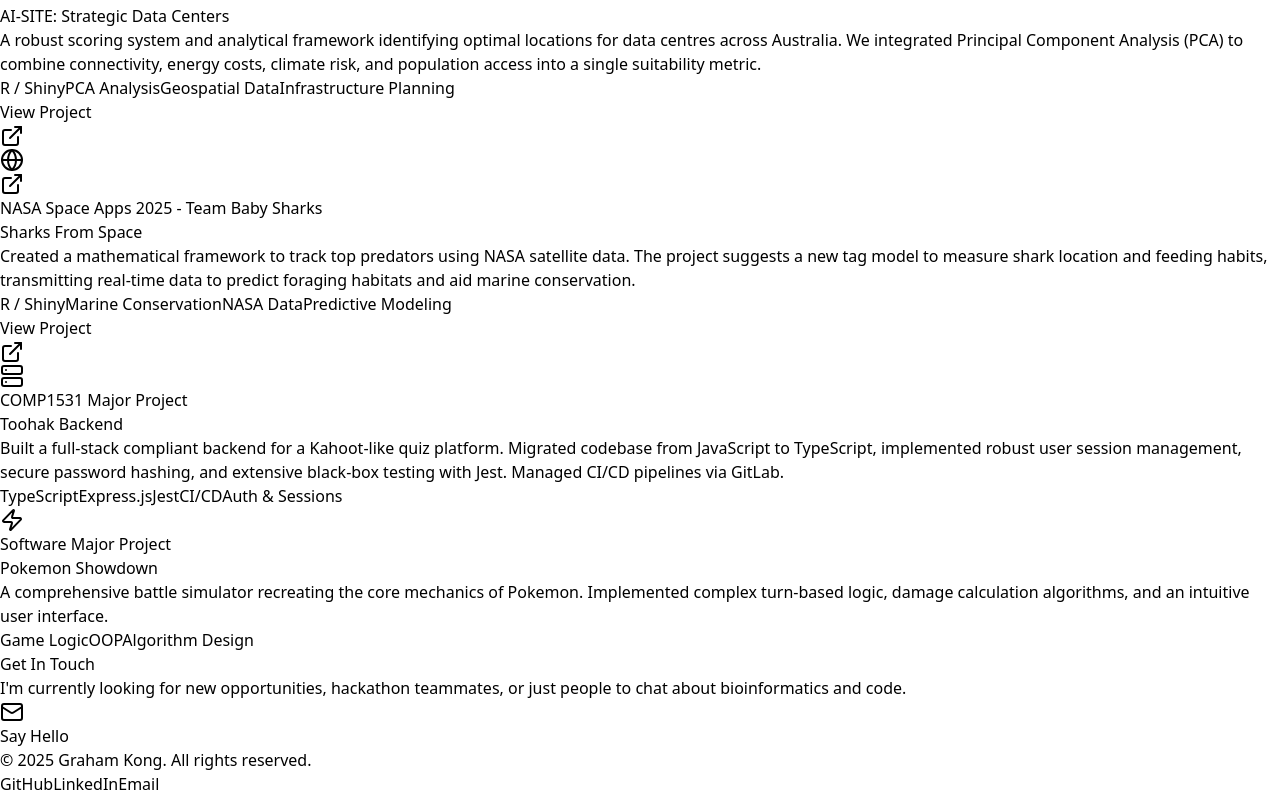
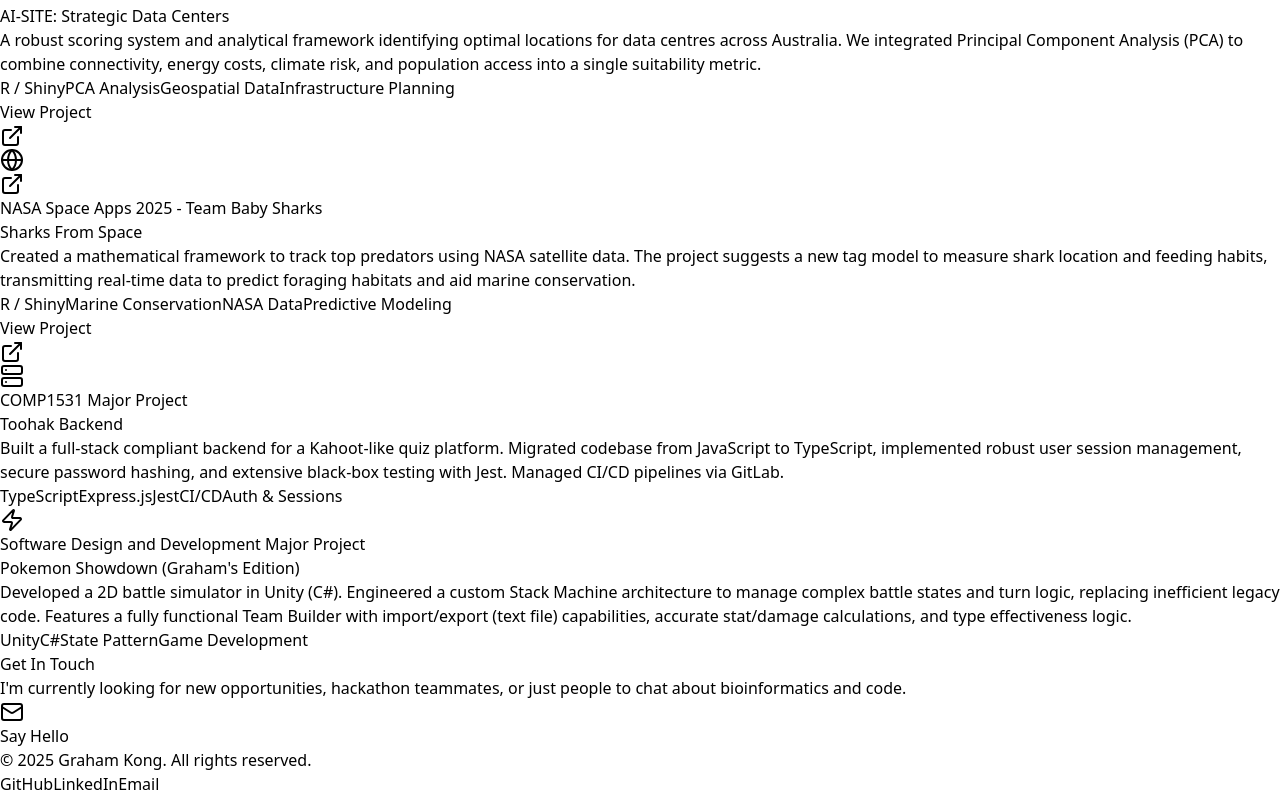
Before and after one commit to grahamkong972/graham-portfolio, a React (Vite) app: page / in a window 1280 px wide. Shown: the part 914-1710 px from the top of the page. Built offline with nearby package versions, Linux system fonts and the light colour scheme.

Commit message:
Update to Pokemon Showdown description

```diff
--- a/src/App.tsx
+++ b/src/App.tsx
@@ -3,8 +3,10 @@
   Github,
   Linkedin,
   Mail,
+  Terminal,
   Dna,
   Database,
+  Cpu,
   ExternalLink,
   Menu,
   X,
@@ -69,10 +71,10 @@
       link: null // Private repo usually
     },
     {
-      title: "Pokemon Showdown",
-      event: "Software Major Project",
-      description: "A comprehensive battle simulator recreating the core mechanics of Pokemon. Implemented complex turn-based logic, damage calculation algorithms, and an intuitive user interface.",
-      tags: ["Game Logic", "OOP", "Algorithm Design"],
+      title: "Pokemon Showdown (Graham's Edition)",
+      event: "Software Design and Development Major Project",
+      description: "Developed a 2D battle simulator in Unity (C#). Engineered a custom Stack Machine architecture to manage complex battle states and turn logic, replacing inefficient legacy code. Features a fully functional Team Builder with import/export (text file) capabilities, accurate stat/damage calculations, and type effectiveness logic.",
+      tags: ["Unity", "C#", "State Pattern", "Game Development"],
       icon: <Zap className="w-6 h-6 text-yellow-400" />,
       color: "from-yellow-500 to-green-400",
       link: null
```
